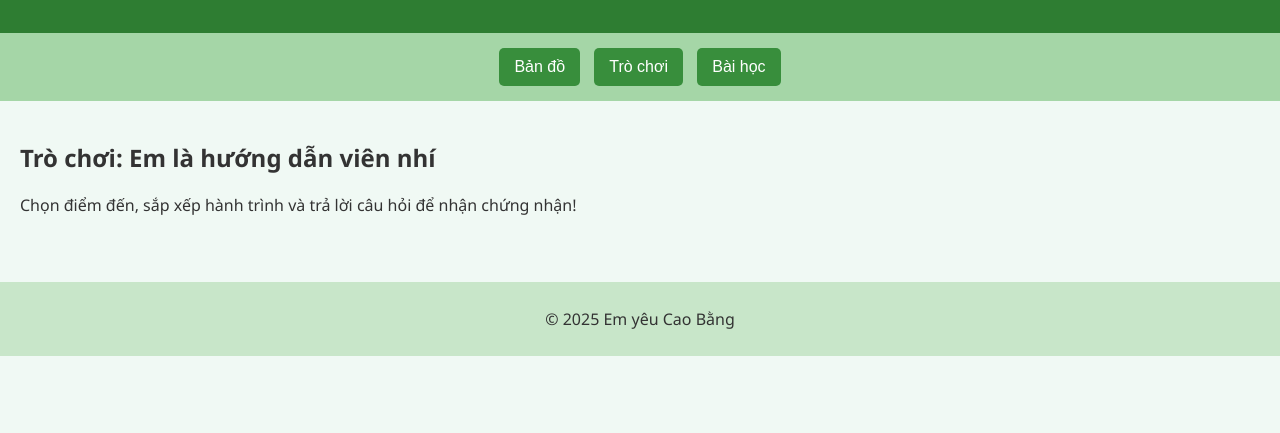
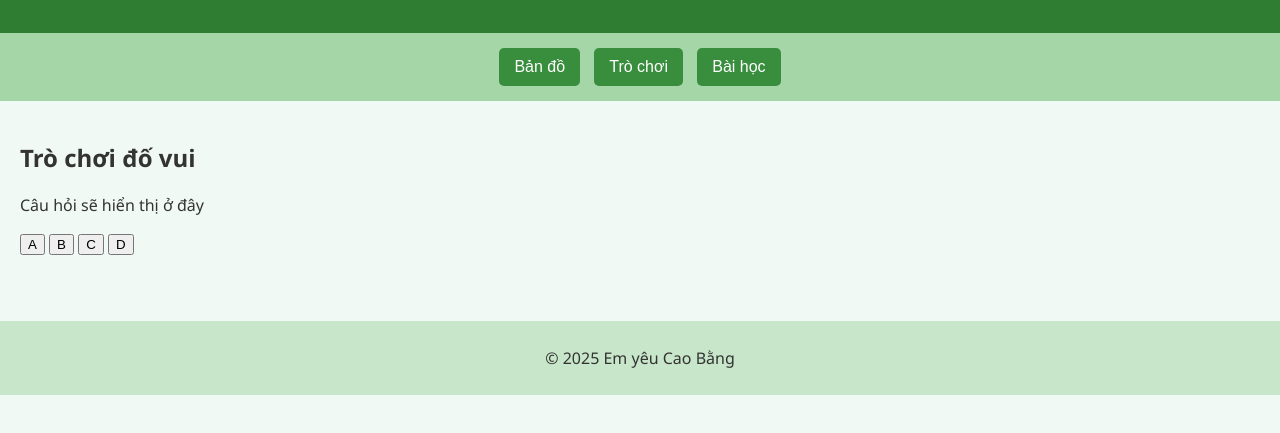
Before and after one commit to hungha08/em-yeu-cao-bang, a plain HTML site: page index.html in a window 1280 px wide. Both pictures are taken after a click on the button "Trò chơi". Shown: the part 131-564 px from the top of the page. Drawn offline with Linux system fonts and the light colour scheme.

Commit message:
Update index.html

```diff
--- a/index.html
+++ b/index.html
@@ -26,9 +26,14 @@
     </section>
 
     <section id="game" class="section" style="display: none;">
-      <h2>Trò chơi: Em là hướng dẫn viên nhí</h2>
-      <p>Chọn điểm đến, sắp xếp hành trình và trả lời câu hỏi để nhận chứng nhận!</p>
-    </section>
+      <h2>Trò chơi đố vui</h2>
+  <p id="question">Câu hỏi sẽ hiển thị ở đây</p>
+  <button onclick="answer('A')">A</button>
+  <button onclick="answer('B')">B</button>
+  <button onclick="answer('C')">C</button>
+  <button onclick="answer('D')">D</button>
+  <p id="result"></p>
+</section>
 
     <section id="lessons" class="section" style="display: none;">
       <h2>Bài học tích hợp</h2>
```
